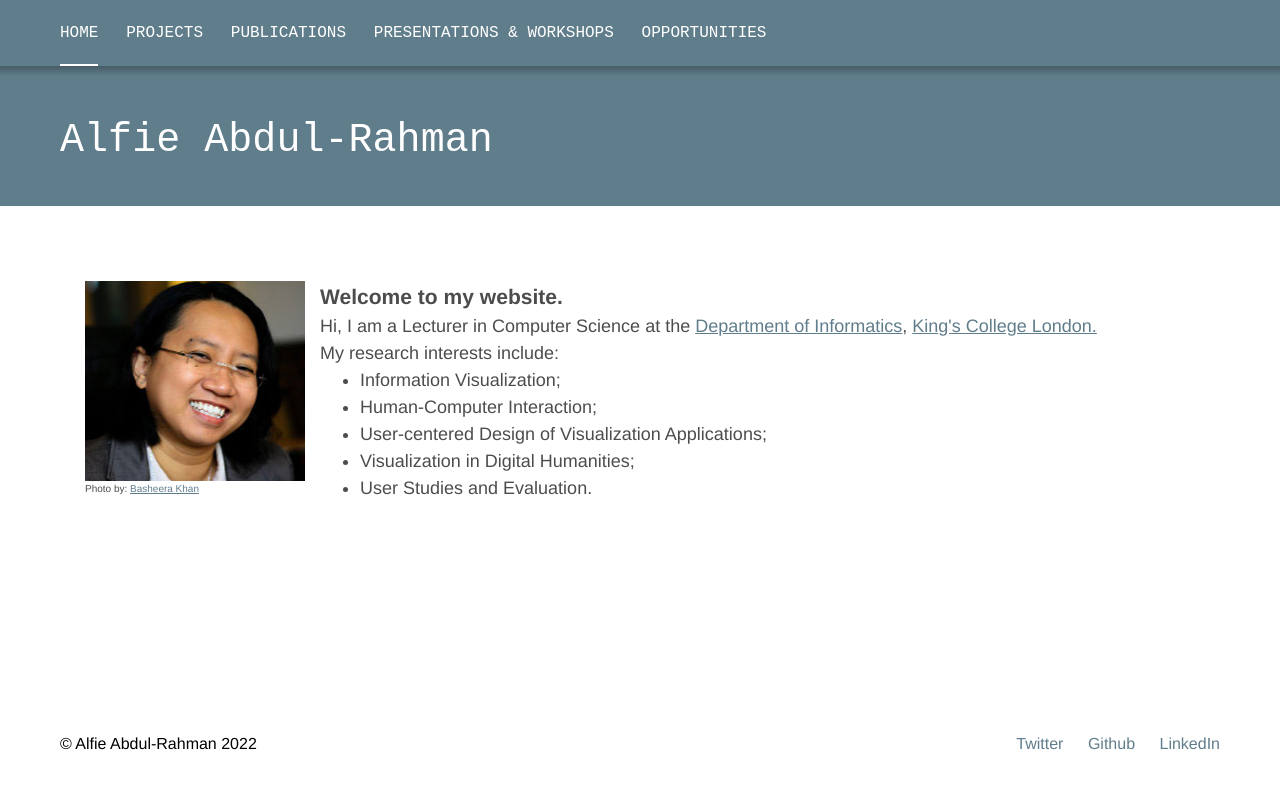
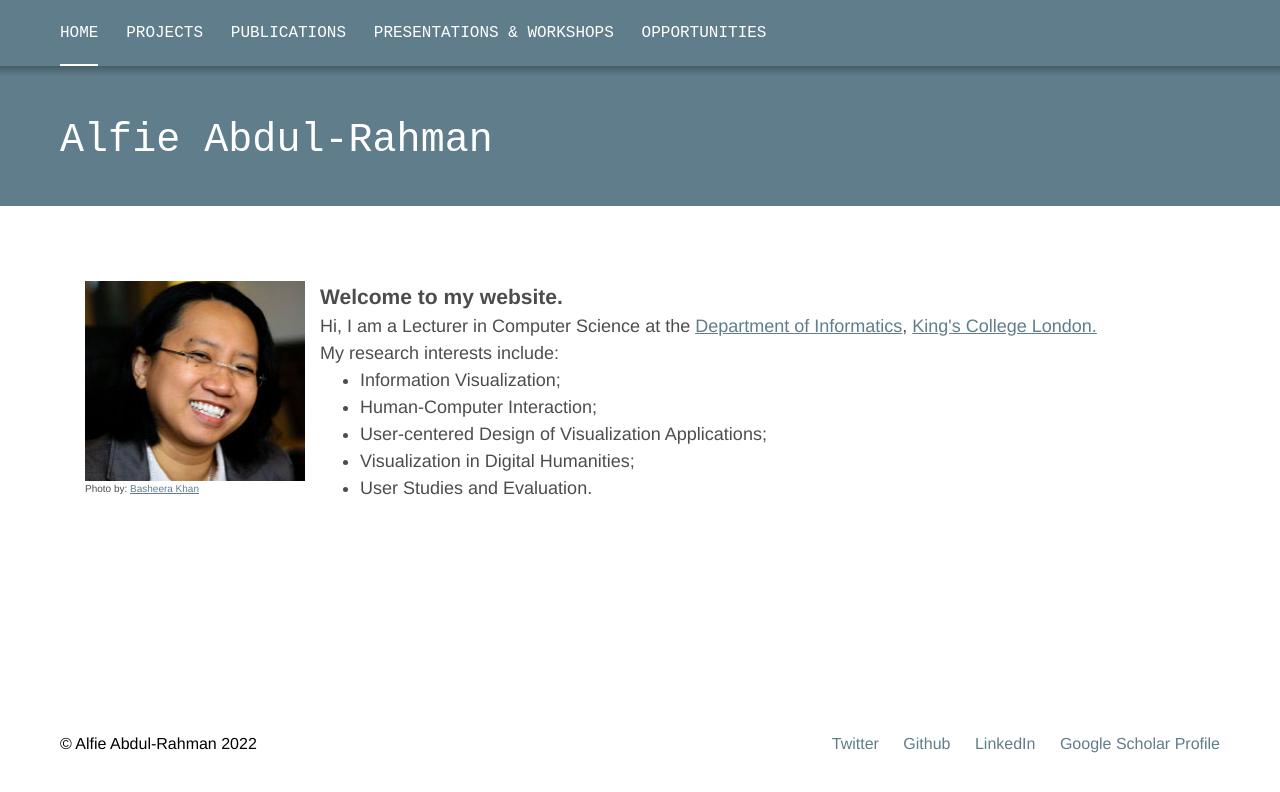
Before and after one commit to alfieabdulrahman/alfieabdulrahman.github.io, a Jekyll site: the page built from index.markdown, in a window 1280 px wide. Shown: the top 792 px of the page. Built offline with Jekyll 4.4.1, drawn with Linux system fonts in a browser that asks for light colours.

Commit message:
Added Google Scholar Profile

```diff
--- a/_includes/footer.html
+++ b/_includes/footer.html
@@ -5,6 +5,7 @@
       {% if site.twitter_username %}<a href="https://twitter.com/thisisalfie">Twitter</a>{% endif %}
       {% if site.github_username %}<a href="https://github.com/{{ site.github_username }}">Github</a>{% endif %}
       <a href="http://uk.linkedin.com/in/alfieabdulrahman">LinkedIn</a>
+      <a href="https://scholar.google.co.uk/citations?user=odURYTkAAAAJ">Google Scholar Profile</a>
     </p>
   </div>
 </footer>
```
